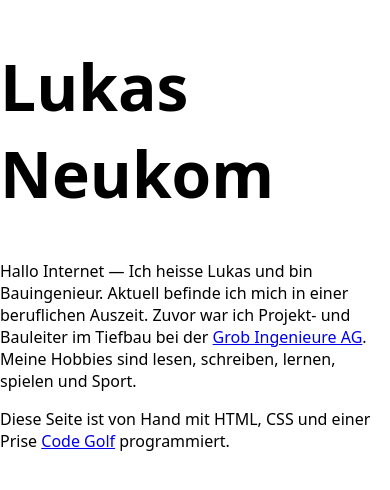
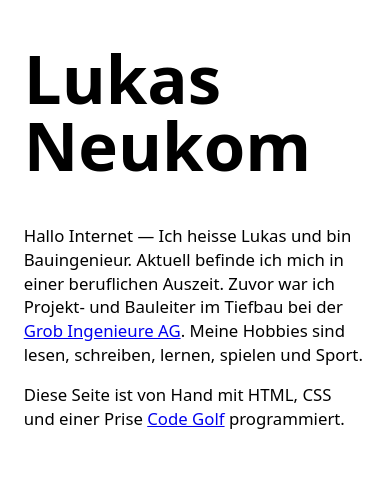
Before and after one commit to lukasneukom/lukasneukom.ch, a plain HTML site: page html/index.html in a window 390 px wide. Drawn offline with Linux system fonts and the light colour scheme.

Commit message:
Make layout more responsive, microtypography

```diff
--- a/html/style.css
+++ b/html/style.css
@@ -1,22 +1,39 @@
+@charset "utf-8";
+
+/* GLOBAL VARIABLES */
+:root {
+  --measure: 70ch;
+  --font-size-regular: calc(1rem + 0.2vw);
+  --font-size-large: calc(1rem * pow(var(--scale), 1));
+  --font-size-extra-large: calc(1rem * pow(var(--scale), 2));
+  --font-size-gigantic: calc(1rem * pow(var(--scale), 4));
+  --font-size-small: calc(1rem * pow(var(--scale), 0.5));
+  --line-height-regular: var(--scale);
+  --scale: sqrt(2);
+}
+
 :root {
   font-family: system-ui, "Segoe UI", Roboto, sans-serif, "Apple Color Emoji", "Segoe UI Emoji", "Segoe UI Symbol";
+  font-size: var(--font-size-regular);
+  line-height: var(--line-height-regular);
+}
+
+body {
+  margin: 0 auto;
+  max-width: var(--measure);
+  padding: 0 calc(1rem * var(--scale));
 }
 
 /* TYPOGRAPHY */
-body {
-  margin: 0 auto;
-  max-width: 50em;
-  min-width: 20em;
-}
-
 h1 {
-  font-size: 4em;
+  font-size: var(--font-size-gigantic);
+  line-height: 1;
 }
 
 h2 {
-  font-size: 2em;
+  font-size: var(--font-size-extra-large);
 }
 
 h3 {
-  font-size: 1.41421em;
+  font-size: var(--font-size-large)
 }
```
Also changed, not shown: html/index.html (+1 -1 lines).
